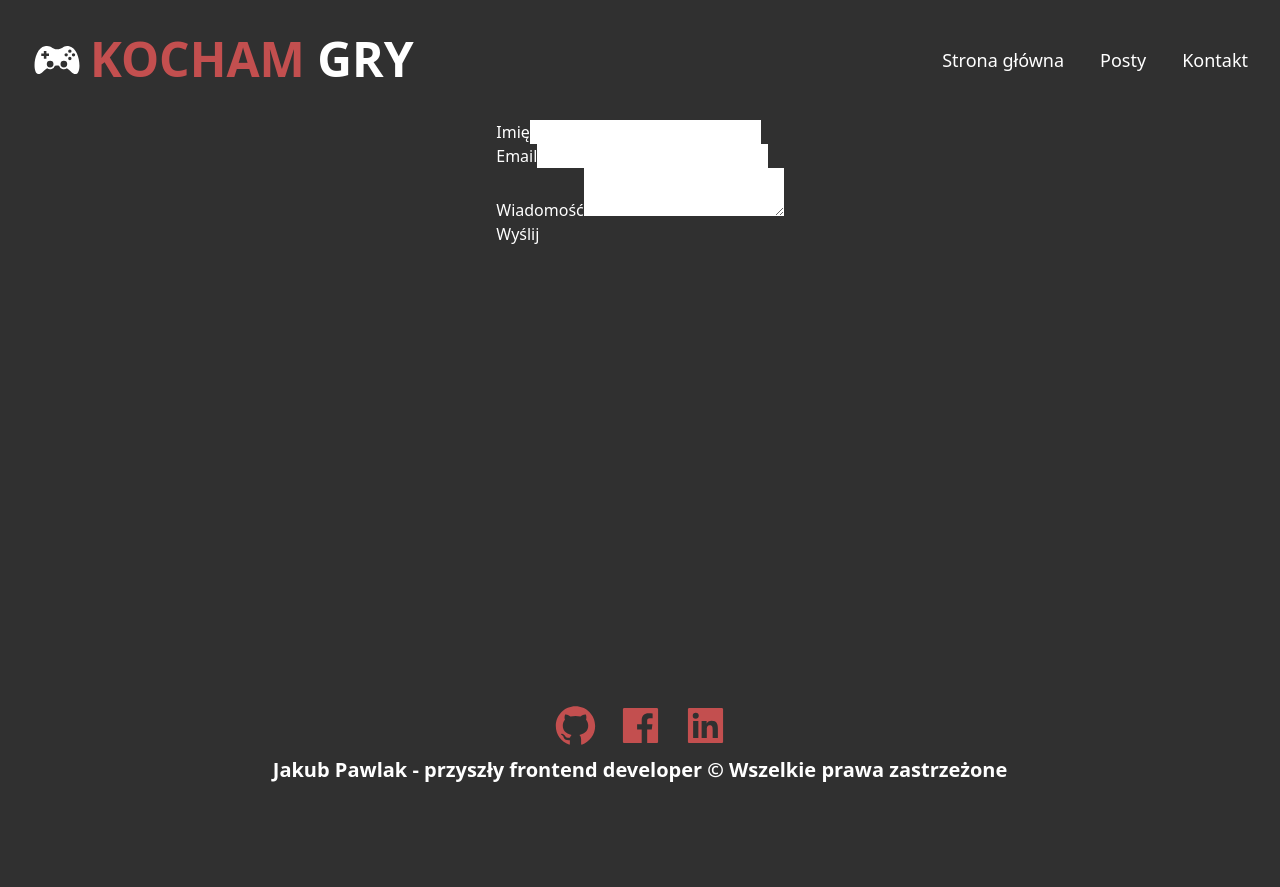
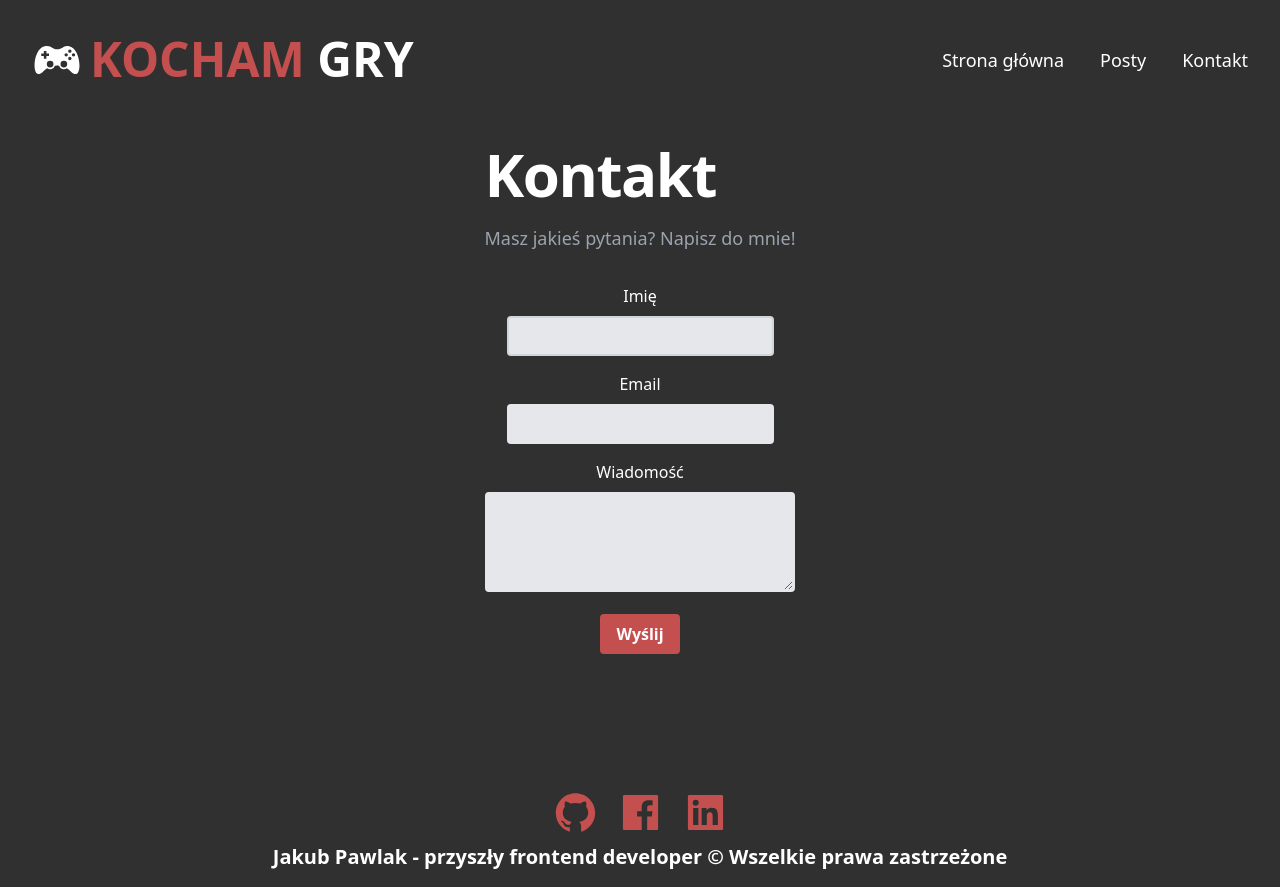
Before and after one commit to NacomiTagiera/Nextjs-md-blog, a Next.js app in the folder kocham-gry/: page /contact in a window 1280 px wide. Before the commit the page ends 800 px from the top, so only its background shows below. Built offline with nearby package versions, Linux system fonts and the light colour scheme.

Commit message:
Added ability to send contact form data to mongoDB

```diff
--- a/kocham-gry/src/components/Contact/ContactForm.tsx
+++ b/kocham-gry/src/components/Contact/ContactForm.tsx
@@ -1,64 +1,143 @@
-import React from "react";
+import { Fragment, useEffect, useState } from "react";
 
-import { Formik, Form, Field, ErrorMessage } from "formik";
+import { ErrorMessage, Field, Form, Formik, FormikHelpers } from "formik";
 import * as Yup from "yup";
 
 import { ContactFormValues } from "@/interfaces/ContactFormValues";
 
-export default function ContactForm() {
-  const handleSubmit = async (values: ContactFormValues) => {
-    try {
+const ContactFormSchema = Yup.object().shape({
+  name: Yup.string().required("Imię jest wymagane"),
+  email: Yup.string()
+    .email("Nieprawidłlowy adres email")
+    .required("Email jest wymagany"),
+  message: Yup.string().required("Wiadomość jest wymagana"),
+});
+
+async function sendContactData(contactDetails: ContactFormValues) {
   const response = await fetch("/api/contact", {
     method: "POST",
+    body: JSON.stringify(contactDetails),
     headers: {
       "Content-Type": "application/json",
     },
-        body: JSON.stringify(values),
   });
-      if (response.ok) {
-        console.log("Success");
-      } else {
-        console.log("Error");
+
+  const data = await response.json();
+
+  if (!response.ok) {
+    throw new Error(data.message || "Something went wrong!");
   }
+}
+
+export default function ContactForm() {
+  const [requestStatus, setRequestStatus] = useState<
+    "success" | "pending" | "error" | undefined
+  >(undefined);
+
+  useEffect(() => {
+    if (requestStatus === "success" || requestStatus === "error") {
+      const timer = setTimeout(() => {
+        setRequestStatus(undefined);
+      }, 3000);
+
+      return () => clearTimeout(timer);
+    }
+  }, [requestStatus]);
+
+  const handleSubmit = async (
+    values: ContactFormValues,
+    { resetForm }: FormikHelpers<ContactFormValues>
+  ) => {
+    setRequestStatus("pending");
+    try {
+      await sendContactData(values);
+      setRequestStatus("success");
+      resetForm();
     } catch (error) {
-      console.log(error);
+      if (error instanceof Error) {
+        setRequestStatus("error");
+      }
     }
   };
 
   return (
+    <Fragment>
       <Formik
         initialValues={{ name: "", email: "", message: "" }}
-      validationSchema={Yup.object({
-        name: Yup.string().required("Imię jest wymagane"),
-        email: Yup.string()
-          .email("Nieprawidłowy adres email")
-          .required("Email jest wymagany"),
-        message: Yup.string().required("Wiadomość jest wymagana"),
-      })}
+        validationSchema={ContactFormSchema}
         onSubmit={handleSubmit}
       >
-      {({ isSubmitting }) => (
-        <Form>
+        <Form className="space-y-4 text-center">
           <div>
-            <label htmlFor="name">Imię</label>
-            <Field type="text" id="name" name="name" />
-            <ErrorMessage name="name" />
+            <label htmlFor="name" className="block font-medium mb-2">
+              Imię
+            </label>
+            <Field
+              type="text"
+              name="name"
+              className="bg-gray-200 appearance-none border-2 border-gray-300 rounded py-2 px-4 text-primary leading-tight focus:outline-none focus:bg-white focus:border-slate-500"
+            />
+            <ErrorMessage
+              name="name"
+              component="p"
+              className="text-red-500 text-sm"
+            />
           </div>
+
           <div>
-            <label htmlFor="email">Email</label>
-            <Field type="email" id="email" name="email" />
-            <ErrorMessage name="email" />
+            <label htmlFor="email" className="block font-medium mb-2">
+              Email
+            </label>
+            <Field
+              type="email"
+              name="email"
+              className="bg-gray-200 appearance-none border-2 border-gray-200 rounded py-2 px-4 text-primary leading-tight focus:outline-none focus:bg-white focus:border-slate-500"
+            />
+            <ErrorMessage
+              name="email"
+              component="p"
+              className="text-red-500 text-sm"
+            />
           </div>
+
           <div>
-            <label htmlFor="message">Wiadomość</label>
-            <Field as="textarea" id="message" name="message" />
-            <ErrorMessage name="message" />
+            <label htmlFor="message" className="block font-medium mb-2">
+              Wiadomość
+            </label>
+            <Field
+              component="textarea"
+              name="message"
+              className="bg-gray-200 appearance-none border-2 border-gray-200 rounded py-2 px-4 text-primary leading-tight focus:outline-none focus:bg-white focus:border-slate-500 w-full"
+              rows="4"
+            />
+            <ErrorMessage
+              name="message"
+              component="p"
+              className="text-red-500 text-sm"
+            />
           </div>
-          <button type="submit" disabled={isSubmitting}>
-            Wyślij
+
+          {requestStatus === "error" && (
+            <p className="text-red-500 text-sm">
+              Coś poszło nie tak. Spróbuj ponownie później
+            </p>
+          )}
+
+          <button
+            type="submit"
+            className="bg-secondary hover:bg-red-500 font-bold mx-auto py-2 px-4 rounded transition duration-500"
+            disabled={requestStatus === "pending"}
+          >
+            {requestStatus === "pending" ? "Wysyłanie..." : "Wyślij"}
           </button>
         </Form>
+      </Formik>
+
+      {requestStatus === "success" && (
+        <p className=" py-3 text-center text-green-500 text-lg">
+          Wiadomość została wysłana
+        </p>
       )}
-    </Formik>
+    </Fragment>
   );
 }
--- a/kocham-gry/src/pages/api/contact.ts
+++ b/kocham-gry/src/pages/api/contact.ts
@@ -1,14 +1,23 @@
 import { NextApiRequest, NextApiResponse } from "next";
 
-import * as yup from "yup";
+import { MongoClient, Db, MongoClientOptions } from "mongodb";
+import { object, string, ValidationError } from "yup";
 
-import { ContactFormValues } from "@/interfaces/ContactFormValues";
+const contactSchema = object({
+  name: string().required(),
+  email: string().email().required(),
+  message: string().required(),
+});
 
-const schema = yup.object().shape({
-  name: yup.string().required(),
-  email: yup.string().email().required(),
-  message: yup.string().required(),
-});
+const { MONGODB_URI = "", MONGODB_DB = "" } = process.env;
+
+async function connectToDatabase(): Promise<Db> {
+  const client = await MongoClient.connect(MONGODB_URI, {
+    useNewUrlParser: true,
+    useUnifiedTopology: true,
+  } as MongoClientOptions & { useNewUrlParser: boolean });
+  return client.db(MONGODB_DB);
+}
 
 export default async function handler(
   req: NextApiRequest,
@@ -16,16 +25,29 @@ export default async function handler(
 ) {
   if (req.method !== "POST") {
     res.status(405).json({ message: "Method not allowed" });
+    return;
   }
 
   try {
-    const formData: ContactFormValues = await schema.validate(req.body);
-    // Process the form submission here
-    console.log(formData);
-    res.status(200).json({ message: "Form submitted successfully" });
+    const { name, email, message } = req.body;
+
+    await contactSchema.validate(
+      { name, email, message },
+      { abortEarly: false }
+    );
+
+    const db = await connectToDatabase();
+    const collection = db.collection("messages");
+    await collection.insertOne({ name, email, message });
+
+    res.status(201).json({ message: "Contact form submitted successfully" });
   } catch (error) {
-    if (error instanceof Error) {
-      res.status(400).json({ message: error.message });
+    if ((error as ValidationError).name === "ValidationError") {
+      res.status(400).json({ message: "Validation error" });
+      return;
     }
+
+    console.error(error);
+    res.status(500).json({ message: "Internal server error" });
   }
 }
--- a/kocham-gry/src/pages/contact.tsx
+++ b/kocham-gry/src/pages/contact.tsx
@@ -1,10 +1,12 @@
 import Head from "next/head";
+import { Fragment } from "react";
 
 import ContactForm from "@/components/Contact/ContactForm";
+import Intro from "@/components/Common/Intro";
 
 export default function Contact() {
   return (
-    <div>
+    <Fragment>
       <Head>
         <title>Kontakt ze mną</title>
         <meta
@@ -12,7 +14,11 @@ export default function Contact() {
           content="Chcesz się dowiedzieć o mnie więcej? Zostaw swoje dane kontaktowe, na pewno się odezwę!"
         />
       </Head>
+      <Intro
+        header="Kontakt"
+        introText="Masz jakieś pytania? Napisz do mnie!"
+      />
       <ContactForm />
-    </div>
+    </Fragment>
   );
 }
```
Lines whose indentation alone changed are shown as unchanged.
